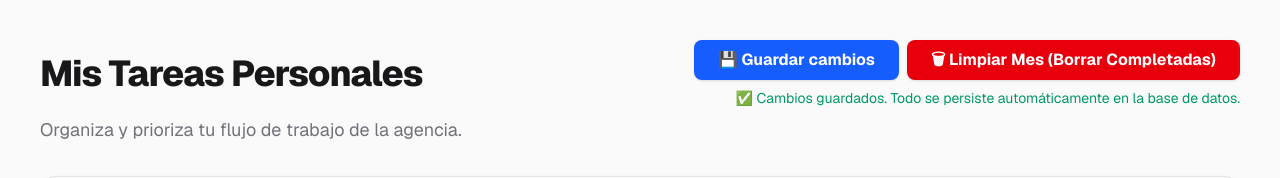
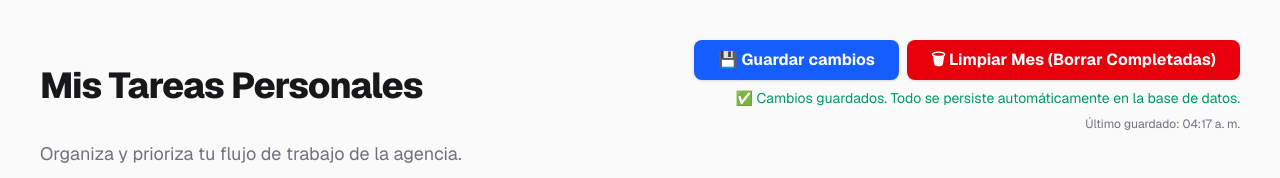
Before and after one commit to theXse/workflow-app, a Next.js app: page /mis-tareas in a window 1280 px wide. Both pictures are taken after a click on the button "💾 Guardar cambios". Shown: the top 178 px of the page. Built offline with nearby package versions, Linux system fonts and the light colour scheme; no server answers; the database is empty.

Commit message:
Mejora botón Guardar con confirmación persistente

```diff
--- a/app/mis-tareas/page.tsx
+++ b/app/mis-tareas/page.tsx
@@ -91,6 +91,10 @@ export default function MisTareas() {
   const [mailingFechaEnvio, setMailingFechaEnvio] = useState('');
   const [mailingObjetivo, setMailingObjetivo] = useState('');
   const [saveNotice, setSaveNotice] = useState('');
+  const [lastSavedAt, setLastSavedAt] = useState(() => {
+    if (typeof window === 'undefined') return '';
+    return window.localStorage.getItem('mis_tareas_last_saved_at') || '';
+  });
 
   const fetchData = useCallback(async () => {
     setLoading(true);
@@ -132,8 +136,12 @@ export default function MisTareas() {
     return () => clearTimeout(timer);
   }, [fetchData]);
 
+
   const handleGuardarCambios = () => {
+    const now = new Date().toLocaleTimeString('es-CL', { hour: '2-digit', minute: '2-digit' });
     setCurrentTime(Date.now());
+    setLastSavedAt(now);
+    window.localStorage.setItem('mis_tareas_last_saved_at', now);
     setSaveNotice("✅ Cambios guardados. Todo se persiste automáticamente en la base de datos.");
     setTimeout(() => setSaveNotice(''), 3500);
   };
@@ -315,6 +323,7 @@ export default function MisTareas() {
               </button>
             </div>
             {saveNotice && <p className="text-sm text-emerald-600 dark:text-emerald-400">{saveNotice}</p>}
+            {lastSavedAt && <p className="text-xs text-zinc-500">Último guardado: {lastSavedAt}</p>}
           </div>
         </div>
         <p className="text-zinc-500 mb-8 text-lg">Organiza y prioriza tu flujo de trabajo de la agencia.</p>
```
